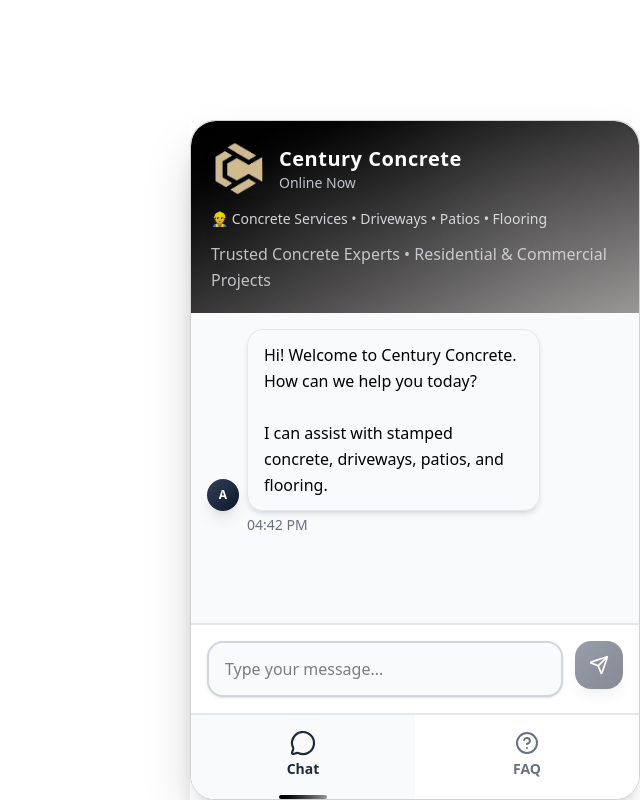
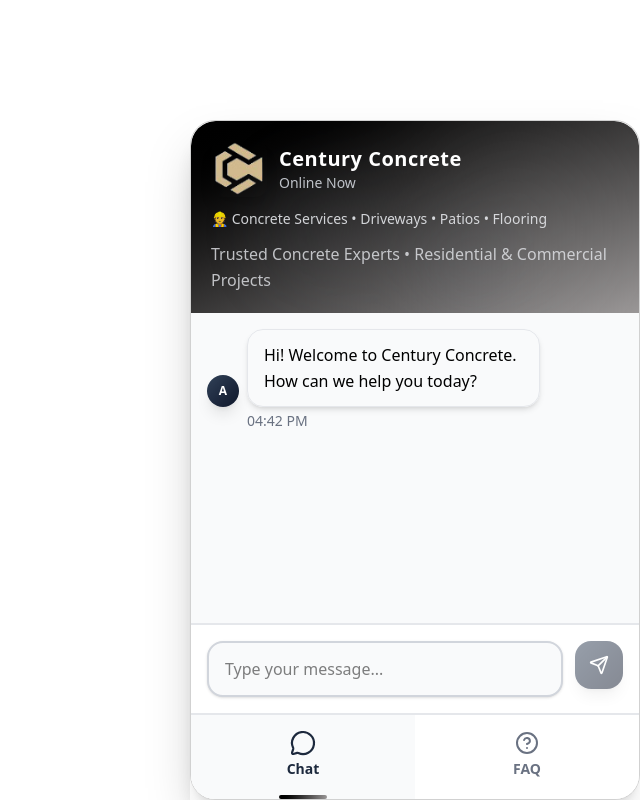
Before and after one commit to alihassanml/Century-Concrete-Chatbot, a React (Vite) app: page / in a window 1280 px wide. Shown: the whole page, without its empty margins (640-1280 px from the left). Built offline with nearby package versions, Linux system fonts and the light colour scheme.

Commit message:
first commit

```diff
--- a/src/components/Chatbot.tsx
+++ b/src/components/Chatbot.tsx
@@ -9,7 +9,7 @@ type Message = {
 
 type Screen = 'home' | 'chat' | 'faq' | 'appointment';
 
-const WELCOME_MESSAGE = `Hi! Welcome to Century Concrete. How can we help you today?\n\nI can assist with stamped concrete, driveways, patios, and flooring.`;
+const WELCOME_MESSAGE = `Hi! Welcome to Century Concrete. How can we help you today?`;
 
 const Chatbot = () => {
   const [isOpen, setIsOpen] = useState(true);
```
